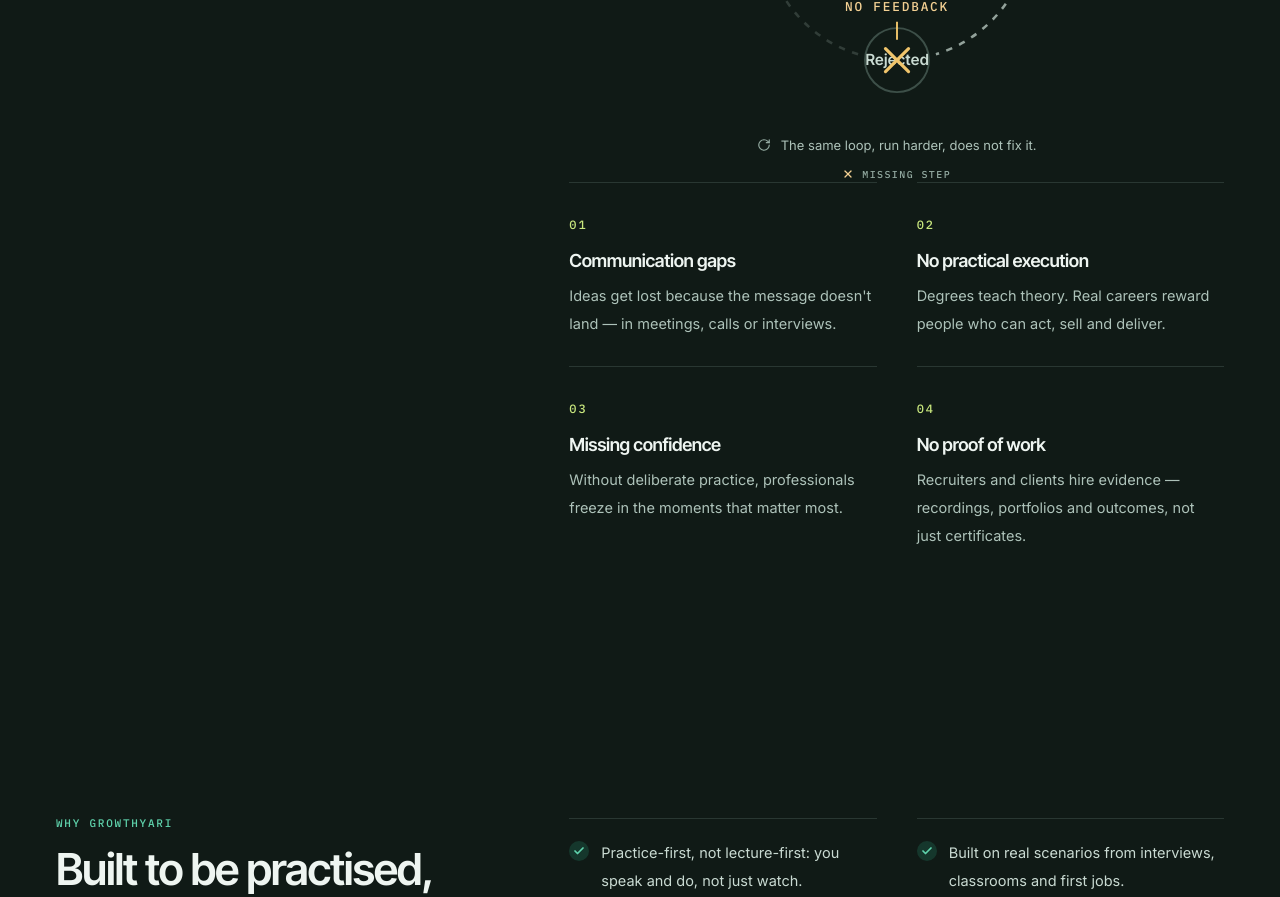
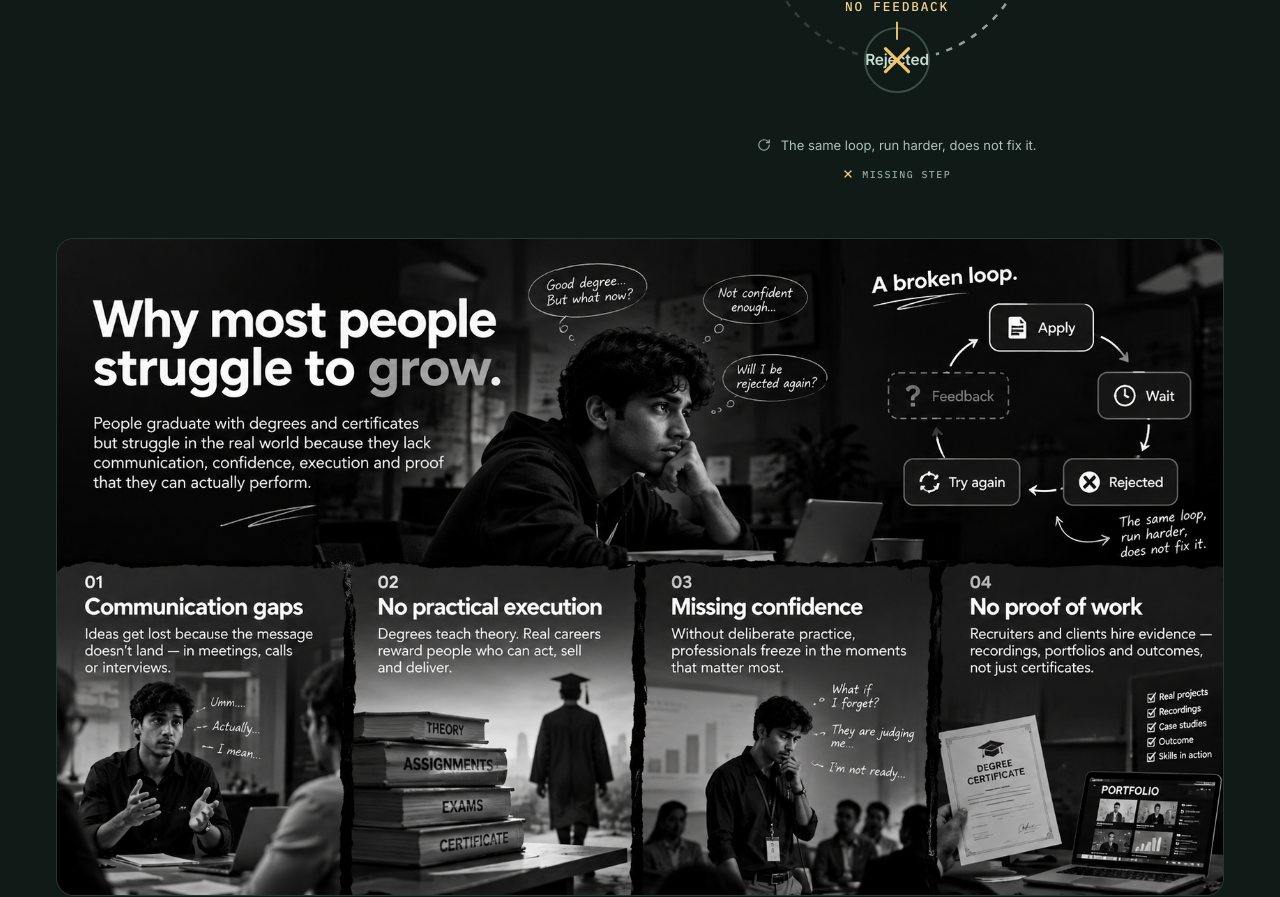
Before and after one commit to upadhyaydhruvil/growthyari-web, a Next.js app: page / in a window 1280 px wide. Shown: the part 1770-2667 px from the top of the page. Built offline with nearby package versions, Linux system fonts and the light colour scheme.

Commit message:
feat(problem): add illustration banner to the problem section
Full-width 16:9 illustration under the heading, above the four numbered gaps; the broken-loop diagram is kept. Image served via next/image.

```diff
--- a/components/sections/ProblemSection.tsx
+++ b/components/sections/ProblemSection.tsx
@@ -1,12 +1,16 @@
+import Image from "next/image";
 import { Reveal } from "@/components/ui/Reveal";
 import { SectionHeading } from "@/components/ui/SectionHeading";
 import { FrictionLoop } from "@/components/ui/visuals/FrictionLoop";
 import { problemEyebrow, problemIntro, problemTitle, problems } from "@/data/problem";
 
 /**
- * Not a card grid. A numbered editorial list reads faster than four identical
- * boxes and breaks up the page rhythm, so the visual weight goes into a single
- * diagram of the loop the student is stuck in instead.
+ * The problem section. The heading and the broken-loop diagram sit side by
+ * side, then a full-width illustration of the same idea, then the four gaps
+ * as a numbered band.
+ *
+ * The illustration is decorative-but-meaningful: its `alt` restates the point
+ * for anyone who cannot see it.
  */
 export function ProblemSection() {
   return (
@@ -25,12 +29,25 @@ export function ProblemSection() {
             </div>
           </div>
 
-          <div className="lg:col-span-7">
-            <div className="hidden lg:block">
+          <div className="hidden lg:col-span-7 lg:block">
             <FrictionLoop />
           </div>
+        </div>
 
-            <ol className="mt-12 grid gap-x-10 sm:grid-cols-2 lg:mt-0">
+        <Reveal className="mt-14">
+          <div className="overflow-hidden rounded-lg border border-line bg-canvas">
+            <Image
+              src="/images/why-most-people-struggle.png"
+              alt="Illustration: graduates caught in a loop of applying, waiting and being rejected, with the feedback step missing."
+              width={1672}
+              height={941}
+              className="h-auto w-full"
+              sizes="(min-width: 78rem) 1200px, 100vw"
+            />
+          </div>
+        </Reveal>
+
+        <ol className="mt-14 grid gap-x-10 gap-y-8 sm:grid-cols-2 lg:grid-cols-4">
           {problems.map((problem, index) => (
             <Reveal
               as="li"
@@ -51,8 +68,6 @@ export function ProblemSection() {
           ))}
         </ol>
       </div>
-        </div>
-      </div>
     </section>
   );
 }
```
Also changed, not shown: public/images/why-most-people-struggle.png (added). Lines whose indentation alone changed are shown as unchanged.
